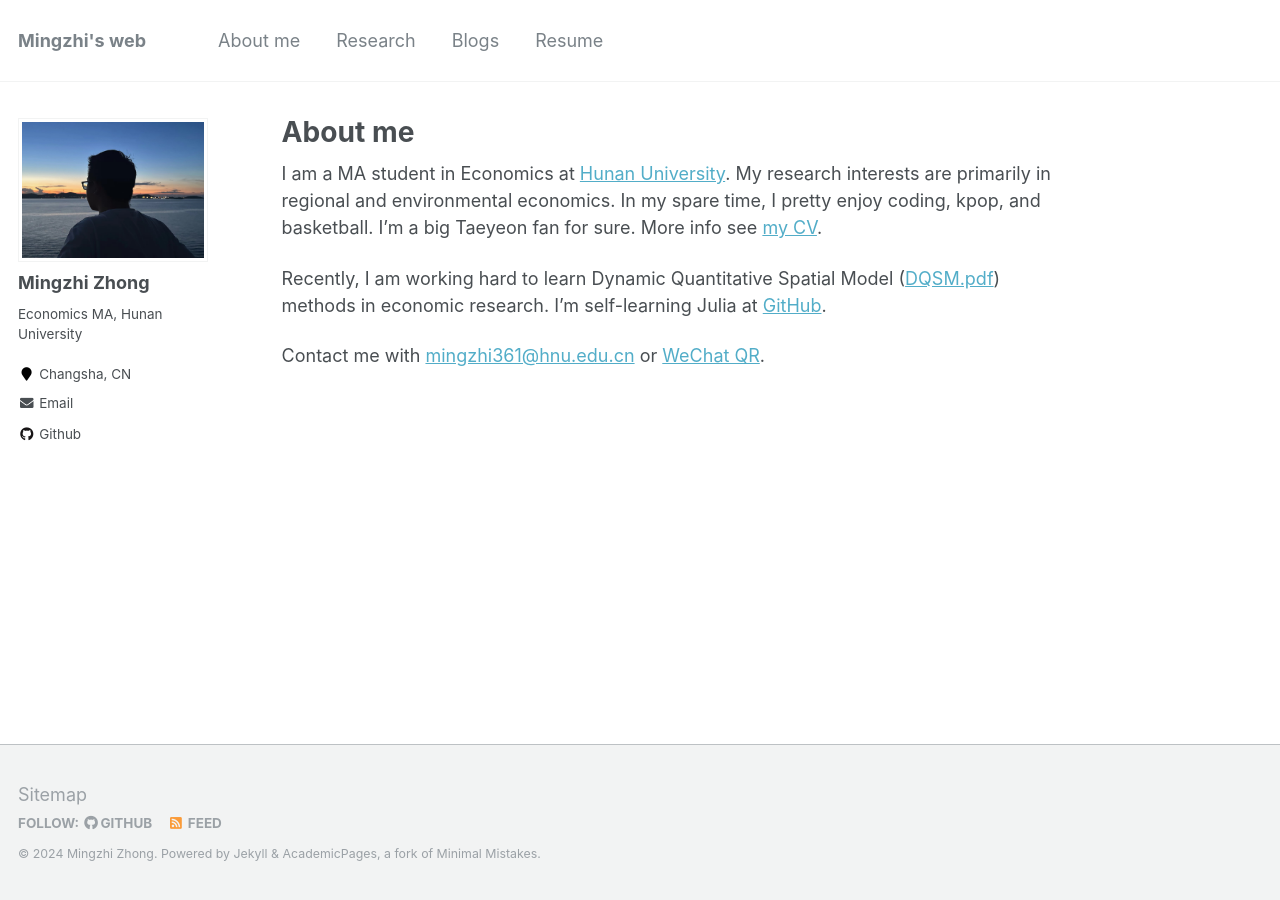
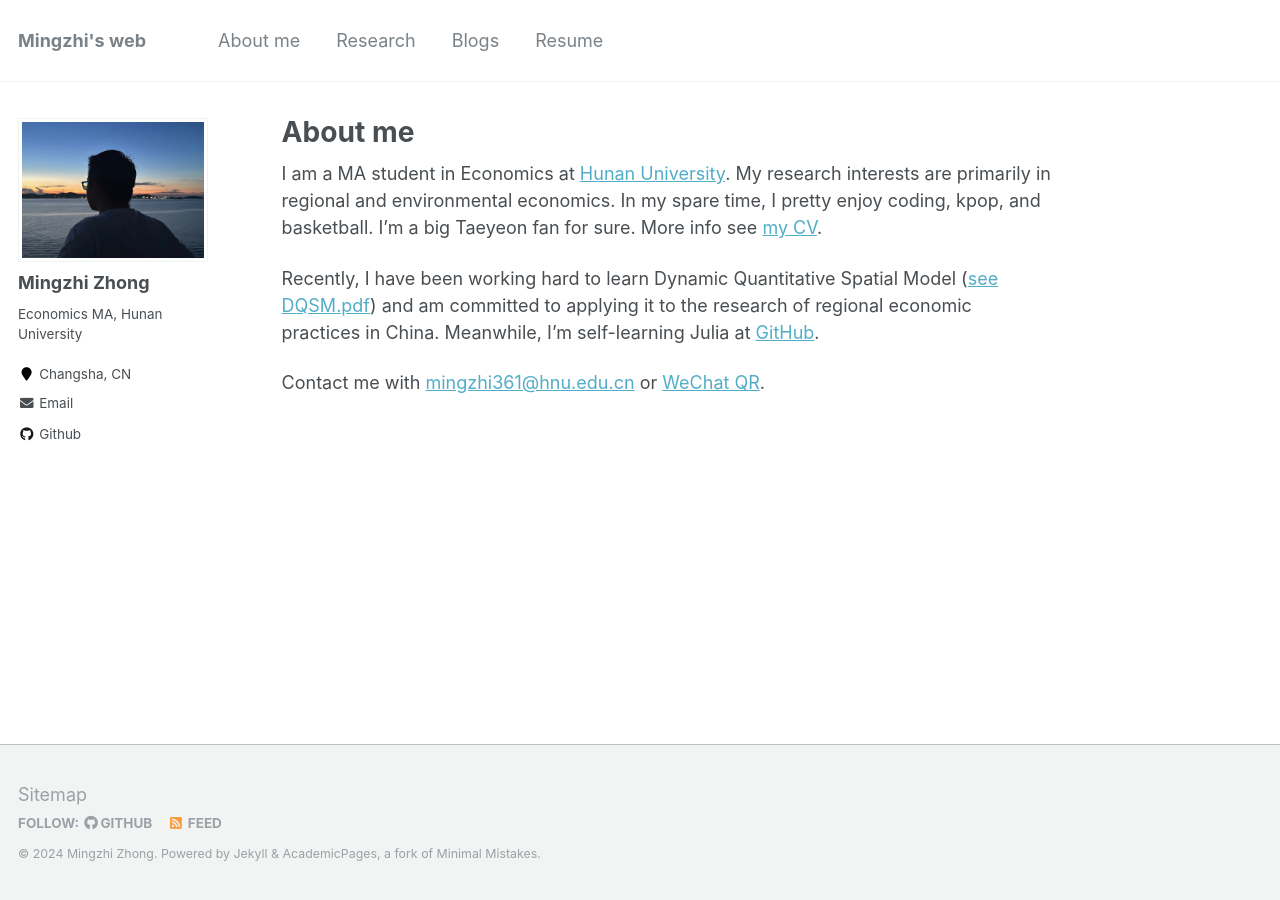
Before and after one commit to mingzhi361/mingzhi361.github.io, a Jekyll site: the page built from _pages/about.md, in a window 1280 px wide. Built offline with Jekyll 4.4.1, drawn with Linux system fonts in a browser that asks for light colours.

Commit message:
Update about.md

```diff
--- a/_pages/about.md
+++ b/_pages/about.md
@@ -11,7 +11,7 @@ redirect_from:
 I am a MA student in Economics at [Hunan University](https://baike.baidu.com/item/%E6%B9%96%E5%8D%97%E5%A4%A7%E5%AD%A6/179157 "湖南大学"). My
 research interests are primarily in regional and environmental economics. In my spare time, I pretty enjoy coding, kpop, and basketball. I'm a big Taeyeon fan for sure. More info see [my CV](/files/mingzhi_zhong_cv.pdf "个人简历").
 
-Recently, I am working hard to learn Dynamic Quantitative Spatial Model ([DQSM.pdf](/files/DQSM_mingzhi.pdf "动态量化空间模型")) methods in economic research. I'm
+Recently, I have been working hard to learn Dynamic Quantitative Spatial Model ([see DQSM.pdf](/files/DQSM_mingzhi.pdf "动态量化空间模型")) and am committed to applying it to the research of regional economic practices in China. Meanwhile, I'm
 self-learning Julia at [GitHub](https://github.com/wenddymacro/-julia-/blob/main/Ch1Julia%E4%BB%8B%E7%BB%8D.ipynb).
 
 Contact me with [mingzhi361@hnu.edu.cn](https://orcid.org/0009-0006-3937-1185) or [WeChat QR](images/weixinQR.png).
```
